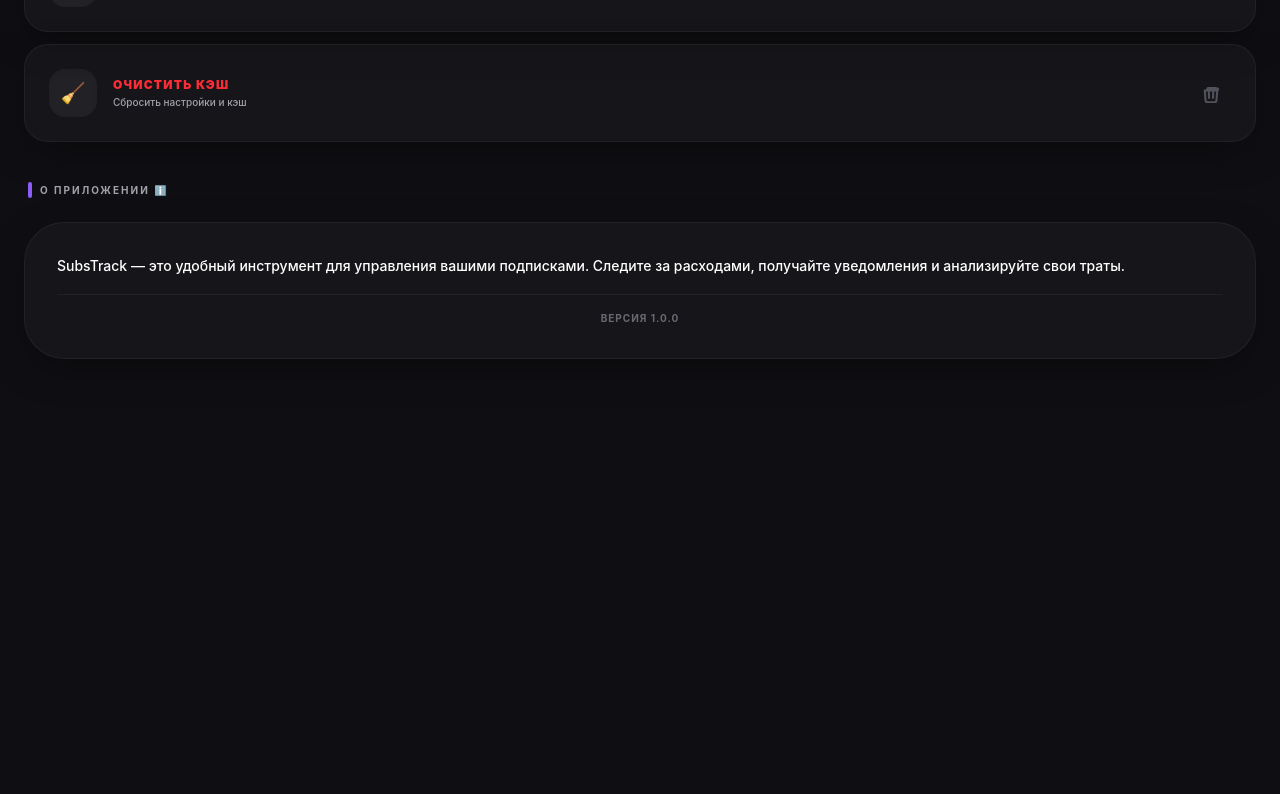
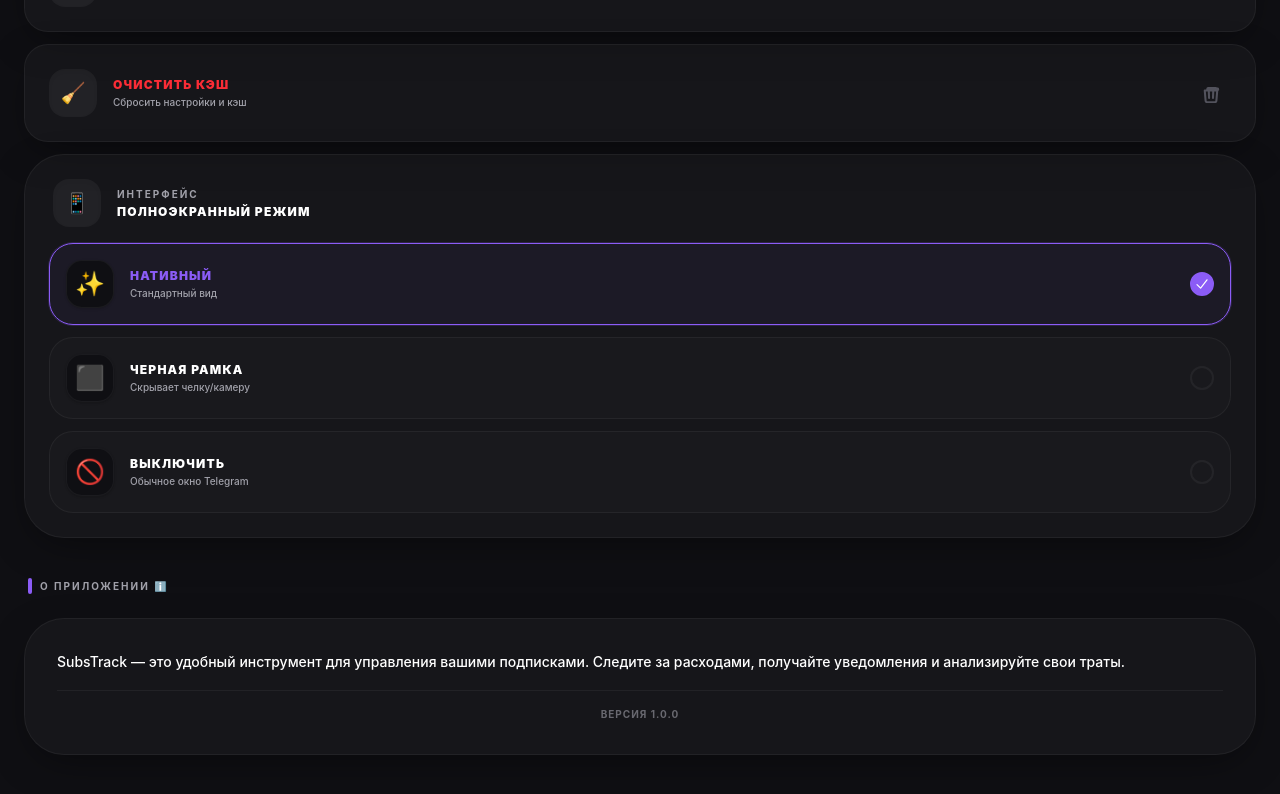
Before and after one commit to quonaro/SubsTrack, a Vue app in the folder frontend/: page /settings in a window 1280 px wide. Shown: the part 1945-2739 px from the top of the page. Before the commit the page ends 2436 px from the top, so only its background shows below. Built offline with nearby package versions, Linux system fonts and the light colour scheme; no server answers.

Commit message:
feat: Add configurable fullscreen modes with dynamic safe area offsets and a notch shield.

```diff
--- a/frontend/src/App.vue
+++ b/frontend/src/App.vue
@@ -1,5 +1,11 @@
 <template>
   <div class="min-h-screen bg-app-bg text-app-text selection:bg-primary-500/30">
+    <!-- Notch Shield (Black Bar for Extra Offset Mode) -->
+    <div
+      class="fixed top-0 left-0 right-0 z-[60] bg-black transition-all duration-500 overflow-hidden"
+      :style="{ height: isFullscreenExtra ? 'var(--safe-offset, 0px)' : '0px' }"
+    ></div>
+
     <div v-if="isAuthenticating" class="flex min-h-screen items-center justify-center">
       <div class="animate-pulse flex flex-col items-center gap-4">
         <div class="h-12 w-12 rounded-full border-4 border-primary-500 border-t-transparent animate-spin"></div>
@@ -60,7 +66,26 @@
   }
 }
 
+const isFullscreenExtra = ref(false)
+
 onMounted(async () => {
+  // Initialize fullscreen mode for CSS
+  const mode = localStorage.getItem('fullscreen_mode') || 'native'
+  document.body.setAttribute('data-fullscreen-mode', mode)
+  isFullscreenExtra.value = mode === 'extra'
+
+  // Watch for changes to the attribute (e.g. from Settings.vue)
+  const observer = new MutationObserver((mutations) => {
+    mutations.forEach((mutation) => {
+      if (mutation.type === 'attributes' && mutation.attributeName === 'data-fullscreen-mode') {
+        const newMode = document.body.getAttribute('data-fullscreen-mode')
+        isFullscreenExtra.value = newMode === 'extra'
+      }
+    })
+  })
+
+  observer.observe(document.body, { attributes: true })
+
   await initAuth()
   checkTimezone()
 })
--- a/frontend/src/components/AppHeader.vue
+++ b/frontend/src/components/AppHeader.vue
@@ -1,5 +1,5 @@
 <template>
-  <header class="sticky top-0 z-40 border-b border-app-border bg-app-bg/80 px-4 py-3 backdrop-blur-xl" :style="{ top: 'env(safe-area-inset-top, 0px)' }">
+  <header class="sticky top-0 z-40 border-b border-app-border bg-app-bg/80 px-4 py-3 backdrop-blur-xl" :style="{ top: 'var(--safe-offset, 0px)' }">
     <div class="flex items-center justify-between">
       <!-- Left: Logo and Name -->
       <div class="flex items-center gap-2.5">
--- a/frontend/src/services/telegram.ts
+++ b/frontend/src/services/telegram.ts
@@ -127,7 +127,15 @@
   const webApp = getTelegramWebApp()
   if (webApp) {
     webApp.ready()
-    // Always expand to fullscreen for best experience
-    webApp.expand()
+
+    // Check fullscreen mode from localStorage (default to 'native')
+    const mode = localStorage.getItem('fullscreen_mode') || 'native'
+
+    if (mode !== 'disabled') {
+      webApp.expand()
+    }
+
+    // Set attribute for CSS styling
+    document.body.setAttribute('data-fullscreen-mode', mode)
   }
 }
--- a/frontend/src/style.css
+++ b/frontend/src/style.css
@@ -142,12 +142,20 @@
   }
 
   body {
-    @apply bg-app-bg text-app-text antialiased overflow-x-hidden transition-colors duration-300;
+    @apply bg-app-bg text-app-text antialiased overflow-x-hidden transition-all duration-500;
+
+    /* Dynamic Safe Area Offset */
+    --safe-offset: env(safe-area-inset-top);
+
     /* Safe area insets with fallback padding for better ergonomics */
-    padding-top: max(12px, env(safe-area-inset-top));
+    padding-top: max(12px, var(--safe-offset));
     padding-bottom: max(12px, env(safe-area-inset-bottom));
     padding-left: env(safe-area-inset-left);
     padding-right: env(safe-area-inset-right);
+  }
+
+  body[data-fullscreen-mode="extra"] {
+    --safe-offset: calc(env(safe-area-inset-top) + 28px);
   }
 }
 
--- a/frontend/src/views/Settings.vue
+++ b/frontend/src/views/Settings.vue
@@ -211,6 +211,47 @@
               </svg>
             </div>
           </button>
+
+          <!-- Fullscreen Mode Selection (Visual Cards) -->
+          <div class="space-y-4 rounded-[2.5rem] bg-surface-50 p-6 border border-app-border group shadow-premium relative overflow-hidden">
+            <div class="flex items-center gap-4 px-1">
+              <div class="flex h-12 w-12 items-center justify-center rounded-2xl bg-surface-100 text-xl shadow-inner group-hover:rotate-12 duration-500">📱</div>
+              <div class="text-left">
+                <p class="text-[10px] font-bold uppercase tracking-[0.2em] text-app-text-muted">Интерфейс</p>
+                <p class="text-xs font-black uppercase tracking-widest mt-0.5">Полноэкранный режим</p>
+              </div>
+            </div>
+
+            <div class="grid grid-cols-1 gap-3">
+              <button
+                v-for="mode in fullscreenModes"
+                :key="mode.id"
+                @click="setFullscreenMode(mode.id)"
+                class="relative flex items-center justify-between p-4 rounded-3xl border transition-all duration-300 active:scale-[0.98]"
+                :class="fullscreenMode === mode.id ? 'border-primary-500 bg-primary-500/5 ring-1 ring-primary-500/20' : 'border-app-border bg-surface-100/30 hover:bg-surface-100/60'"
+              >
+                <div class="flex items-center gap-4">
+                  <div class="flex h-12 w-12 items-center justify-center rounded-2xl bg-app-bg text-2xl shadow-sm border border-app-border">
+                    {{ mode.icon }}
+                  </div>
+                  <div class="text-left">
+                    <p class="text-xs font-black uppercase tracking-widest" :class="fullscreenMode === mode.id ? 'text-primary-500' : 'text-app-text'">{{ mode.name }}</p>
+                    <p class="text-[10px] font-medium text-app-text-muted mt-0.5">{{ mode.description }}</p>
+                  </div>
+                </div>
+
+                <!-- Radio-like Check -->
+                <div
+                  class="h-6 w-6 rounded-full border-2 flex items-center justify-center transition-all duration-300"
+                  :class="fullscreenMode === mode.id ? 'border-primary-500 bg-primary-500' : 'border-app-border'"
+                >
+                  <svg v-if="fullscreenMode === mode.id" xmlns="http://www.w3.org/2000/svg" viewBox="0 0 20 20" fill="currentColor" class="w-4 h-4 text-white">
+                    <path fill-rule="evenodd" d="M16.704 4.153a.75.75 0 0 1 .143 1.052l-8 10.5a.75.75 0 0 1-1.127.075l-4.5-4.5a.75.75 0 0 1 1.06-1.06l3.894 3.893 7.48-9.817a.75.75 0 0 1 1.05-.143Z" clip-rule="evenodd" />
+                  </svg>
+                </div>
+              </button>
+            </div>
+          </div>
         </div>
       </section>
 
@@ -255,8 +296,12 @@
 const { accentColor, setAccentColor, theme, setTheme } = useTheme()
 
 const selectedTimezone = ref('')
+const fullscreenMode = ref('native')
 
 onMounted(() => {
+  // Load fullscreen mode
+  fullscreenMode.value = localStorage.getItem('fullscreen_mode') || 'native'
+
   try {
     const user = getCurrentUser()
     if (user && user.timezone) {
@@ -326,6 +371,28 @@
   }
 }
 
+function setFullscreenMode(mode) {
+  fullscreenMode.value = mode
+  localStorage.setItem('fullscreen_mode', mode)
+
+  // Apply attribute immediately
+  document.body.setAttribute('data-fullscreen-mode', mode)
+
+  // If not disabled, try to expand
+  if (mode !== 'disabled') {
+    const webApp = window.Telegram?.WebApp
+    if (webApp) {
+      webApp.expand()
+    }
+  }
+}
+
+const fullscreenModes = [
+  { id: 'native', name: 'Нативный', icon: '✨', description: 'Стандартный вид' },
+  { id: 'extra', name: 'Черная рамка', icon: '⬛', description: 'Скрывает челку/камеру' },
+  { id: 'disabled', name: 'Выключить', icon: '🚫', description: 'Обычное окно Telegram' }
+]
+
 const darkThemes = [
   { id: 'midnight', name: 'Midnight', preview: '#0f0f13', surface: 'rgba(255,255,255,0.05)' },
   { id: 'abyss', name: 'Abyss', preview: '#000000', surface: 'rgba(255,255,255,0.04)' },
```
